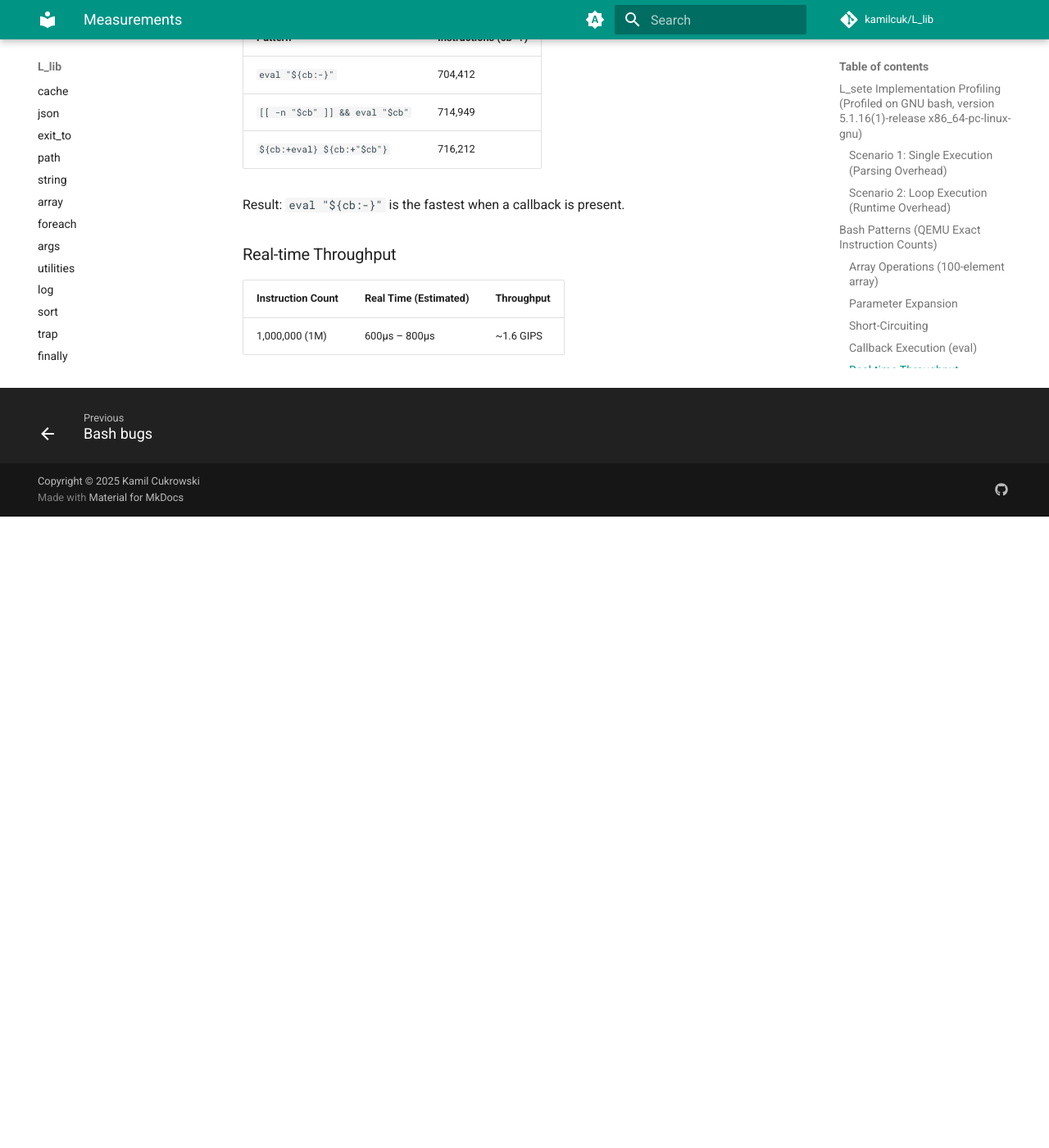
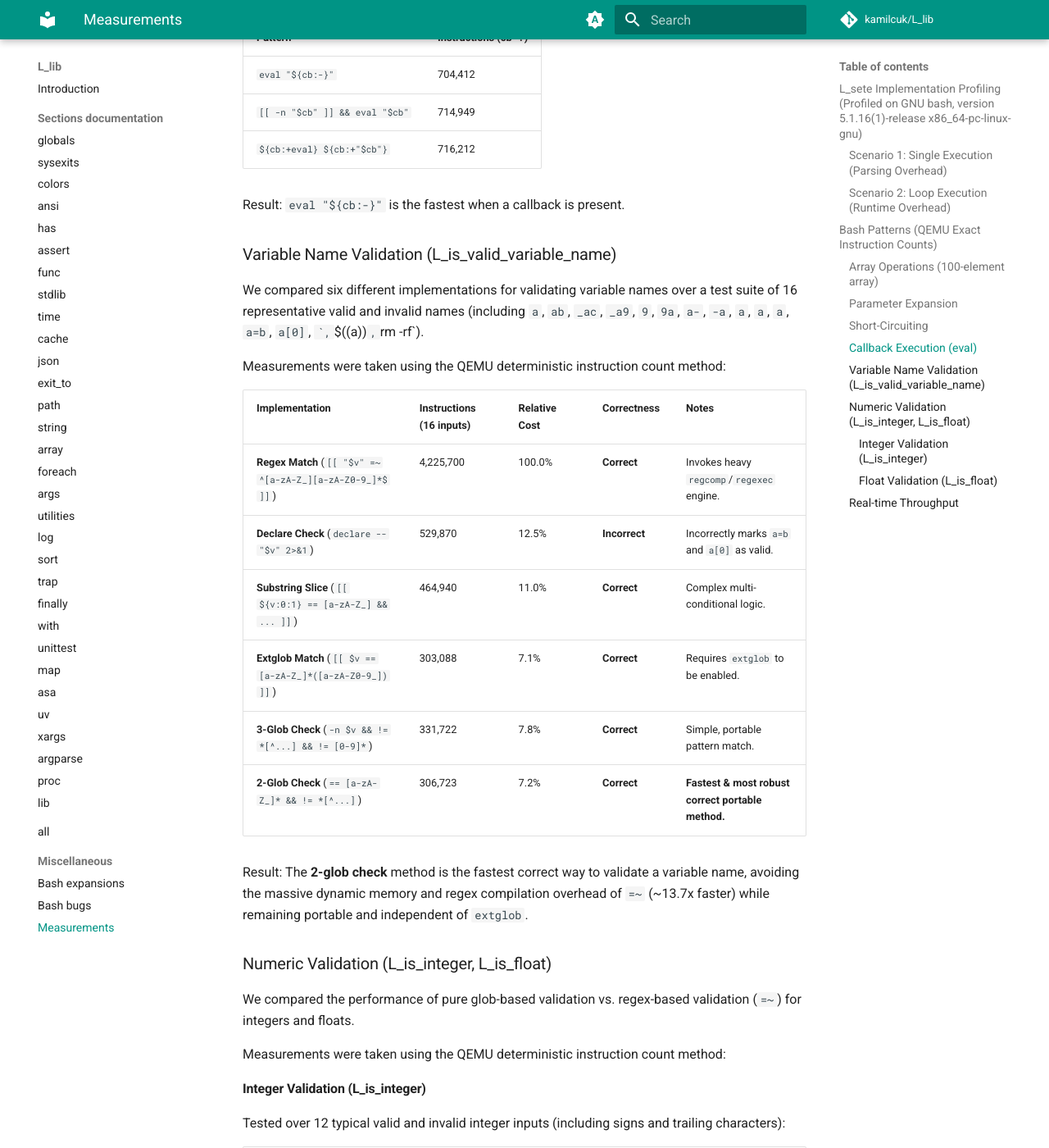
Before and after one commit to Kamilcuk/L_lib, an MkDocs documentation site: the page built from docs/measurements.md, in a window 1280 px wide and 1400 px high, scrolled down 5464 px. Shown: the whole window at 82% size. Built offline with MkDocs 1.6.1 and Material for MkDocs 9.7.7, drawn with Linux system fonts in a browser that asks for light colours; comment, search, counter and statistics services are not loaded; before the commit the page ends 6094 px from its top, so only the background shows below that; some of the changed text lies outside the part shown.

Commit message:
L_is_*: speed up

```diff
--- a/docs/measurements.md
+++ b/docs/measurements.md
@@ -136,6 +136,49 @@ Result: External short-circuiting with `&&` between `(( ))` blocks is the fastes
 Result: `eval "${cb:-}"` is the fastest when a callback is present.
 
 
+### Variable Name Validation (L_is_valid_variable_name)
+
+We compared six different implementations for validating variable names over a test suite of 16 representative valid and invalid names (including `a`, `ab`, `_ac`, `_a9`, `9`, `9a`, `a-`, `-a`, `a `, ` a`, ` a `, `a=b`, `a[0]`, ``, `$((a))`, `rm -rf`).
+
+Measurements were taken using the QEMU deterministic instruction count method:
+
+| Implementation | Instructions (16 inputs) | Relative Cost | Correctness | Notes |
+| :--- | :--- | :--- | :--- | :--- |
+| **Regex Match** (`[[ "$v" =~ ^[a-zA-Z_][a-zA-Z0-9_]*$ ]]`) | 4,225,700 | 100.0% | **Correct** | Invokes heavy `regcomp`/`regexec` engine. |
+| **Declare Check** (`declare -- "$v" 2>&1`) | 529,870 | 12.5% | **Incorrect** | Incorrectly marks `a=b` and `a[0]` as valid. |
+| **Substring Slice** (`[[ ${v:0:1} == [a-zA-Z_] && ... ]]`) | 464,940 | 11.0% | **Correct** | Complex multi-conditional logic. |
+| **Extglob Match** (`[[ $v == [a-zA-Z_]*([a-zA-Z0-9_]) ]]`) | 303,088 | 7.1% | **Correct** | Requires `extglob` to be enabled. |
+| **3-Glob Check** (`-n $v && != *[^...] && != [0-9]*`) | 331,722 | 7.8% | **Correct** | Simple, portable pattern match. |
+| **2-Glob Check** (`== [a-zA-Z_]* && != *[^...]`) | 306,723 | 7.2% | **Correct** | **Fastest & most robust correct portable method.** |
+
+Result: The **2-glob check** method is the fastest correct way to validate a variable name, avoiding the massive dynamic memory and regex compilation overhead of `=~` (~13.7x faster) while remaining portable and independent of `extglob`.
+
+
+### Numeric Validation (L_is_integer, L_is_float)
+
+We compared the performance of pure glob-based validation vs. regex-based validation (`=~`) for integers and floats.
+
+Measurements were taken using the QEMU deterministic instruction count method:
+
+#### Integer Validation (L_is_integer)
+Tested over 12 typical valid and invalid integer inputs (including signs and trailing characters):
+
+| Implementation | Instructions (12 inputs) | Relative Cost | Correctness | Notes |
+| :--- | :--- | :--- | :--- | :--- |
+| **Regex Match** (`[[ "$1" =~ ^[-+]?[0-9]+$ ]]`) | 2,733,340 | 100.0% | **Correct** | Invokes regular expression engine. |
+| **Pure Glob** (`[[ -n ${1#[+-]} && ${1#[+-]} != *[^0-9]* ]]`) | 616,425 | 22.6% | **Correct** | **Fastest (4.4x faster)**, entirely native. |
+
+#### Float Validation (L_is_float)
+Tested over 16 representative float patterns (e.g., `.2`, `1.2`, `1.`, `-.2`, `-.`, `abc`, `1.2.3`):
+
+| Implementation | Instructions (16 inputs) | Relative Cost | Correctness | Notes |
+| :--- | :--- | :--- | :--- | :--- |
+| **Regex Match** (`[[ "$1" =~ ^[+-]?([0-9]*[.]?[0-9]+|[0-9]+[.])$ ]]`) | 9,744,211 | 100.0% | **Correct** | High regex engine overhead. |
+| **Pure Glob** (conditional block with split) | 1,850,228 | 19.0% | **Correct** | **Fastest (5.2x faster)**, entirely native. |
+
+Result: Switching from regular expressions (`=~`) to native Bash glob patterns/parameter expansions for numeric validation yields a **4x to 5x performance improvement** by entirely bypassing regex compilation and memory allocations.
+
+
 ### Real-time Throughput
 
 | Instruction Count | Real Time (Estimated) | Throughput |
```
Also changed, not shown: 1 other file.
